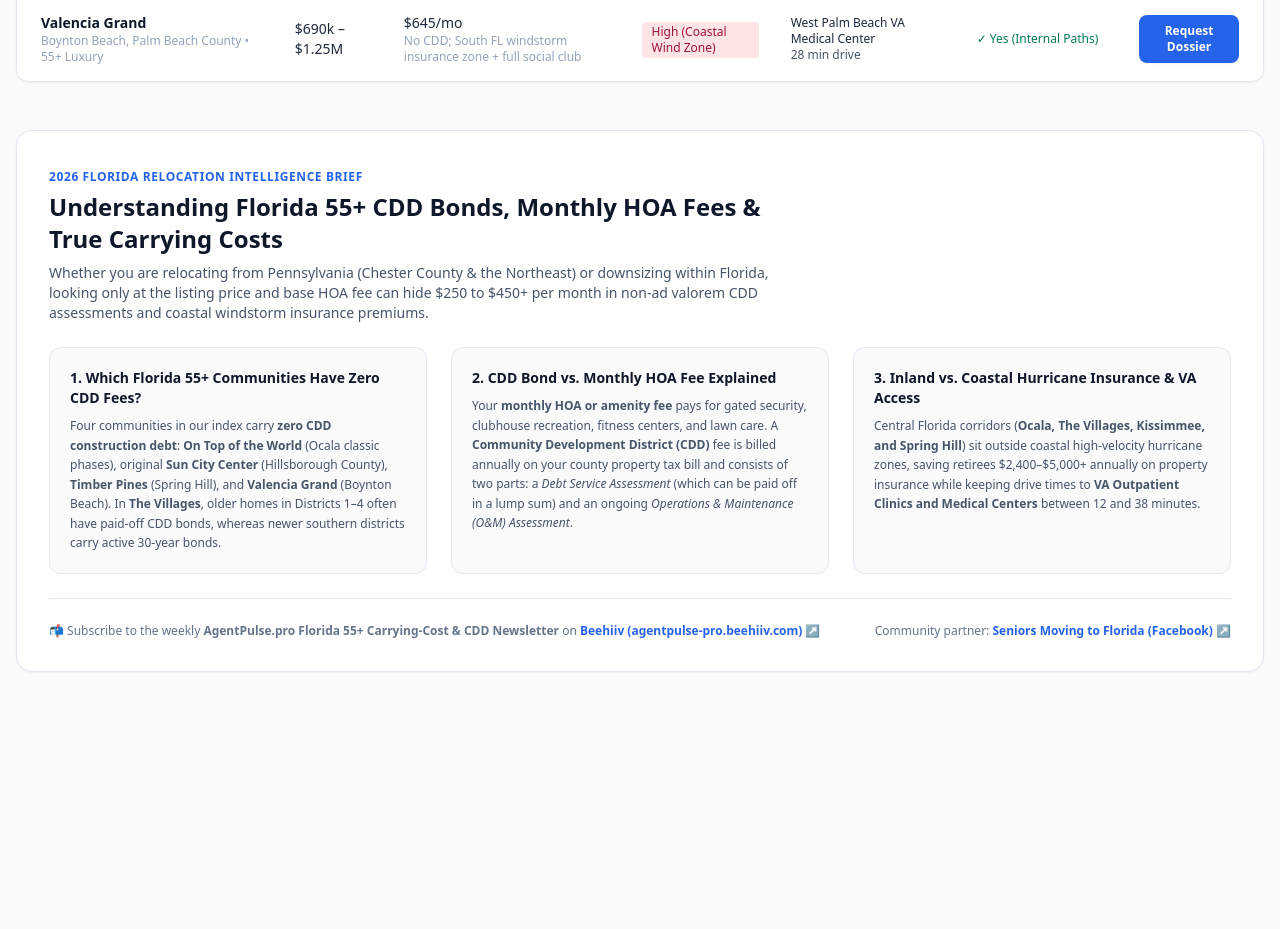
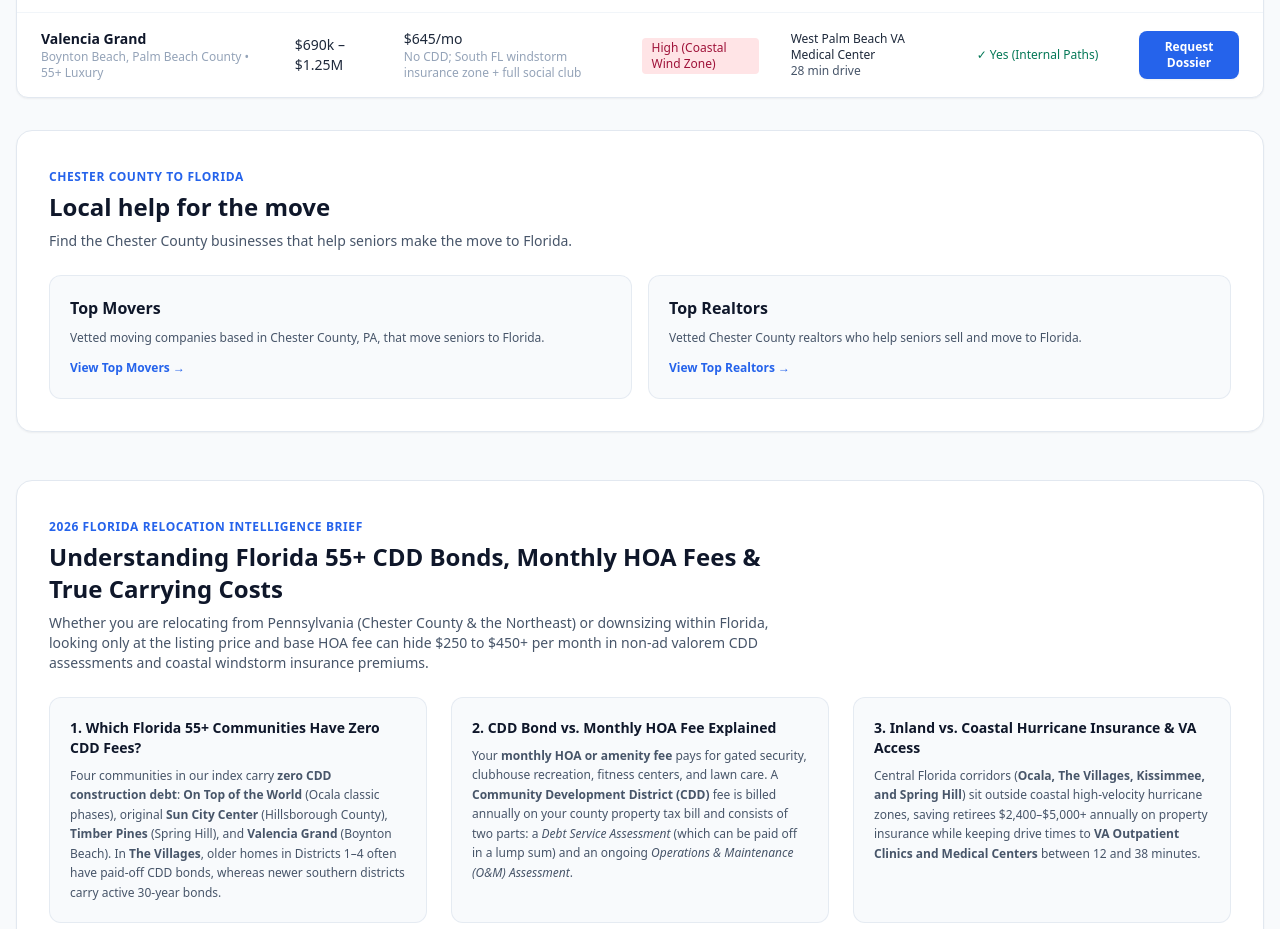
Before and after one commit to sovereign-fit/blogerr, a plain HTML site: page index.html in a window 1280 px wide. Shown: the part 1248-2177 px from the top of the page. Before the commit the page ends 2048 px from the top, so only its background shows below. Drawn offline with nearby package versions, Linux system fonts and the light colour scheme.

Commit message:
Link Chester County business directories from index

```diff
--- a/index.html
+++ b/index.html
@@ -184,6 +184,12 @@
       <nav aria-label="Primary Navigation" class="flex items-center gap-2 sm:gap-3">
         <a href="#cdd-faq" class="hidden md:inline-block text-xs font-medium text-slate-600 hover:text-slate-900 px-2 py-2">
           CDD vs. HOA Guide
+        </a>
+        <a href="https://agentpulse.pro/movers/" class="hidden md:inline-block text-xs font-medium text-slate-600 hover:text-slate-900 px-2 py-2">
+          Top Movers
+        </a>
+        <a href="https://agentpulse.pro/realtors/" class="hidden md:inline-block text-xs font-medium text-slate-600 hover:text-slate-900 px-2 py-2">
+          Top Realtors
         </a>
         <a href="https://agentpulse-pro.beehiiv.com" target="_blank" rel="noopener noreferrer" class="text-xs font-semibold text-blue-700 bg-blue-50 hover:bg-blue-100 border border-blue-200 px-3 py-2.5 rounded-lg transition">
           Newsletter (Beehiiv) ↗
@@ -472,6 +478,29 @@
             </tr>
           </tbody>
         </table>
+      </div>
+    </section>
+
+    <!-- Chester County Business Directories -->
+    <section id="chester-county-directories" aria-labelledby="chester-county-directories-title" class="max-w-7xl mx-auto px-4 py-4">
+      <div class="bg-white rounded-2xl border border-slate-200 p-6 md:p-8 shadow-sm">
+        <div class="max-w-3xl mb-6">
+          <span class="text-xs font-bold uppercase tracking-wider text-blue-600">Chester County to Florida</span>
+          <h2 id="chester-county-directories-title" class="text-xl md:text-2xl font-bold text-slate-900 mt-1">Local help for the move</h2>
+          <p class="text-sm text-slate-600 mt-2">Find the Chester County businesses that help seniors make the move to Florida.</p>
+        </div>
+        <div class="grid grid-cols-1 md:grid-cols-2 gap-4">
+          <a href="https://agentpulse.pro/movers/" class="block bg-slate-50 rounded-xl p-5 border border-slate-200/80 hover:border-blue-600 transition">
+            <h3 class="font-bold text-slate-900 mb-2">Top Movers</h3>
+            <p class="text-slate-600 text-xs leading-relaxed">Vetted moving companies based in Chester County, PA, that move seniors to Florida.</p>
+            <span class="inline-block text-blue-600 font-semibold text-xs mt-3">View Top Movers →</span>
+          </a>
+          <a href="https://agentpulse.pro/realtors/" class="block bg-slate-50 rounded-xl p-5 border border-slate-200/80 hover:border-blue-600 transition">
+            <h3 class="font-bold text-slate-900 mb-2">Top Realtors</h3>
+            <p class="text-slate-600 text-xs leading-relaxed">Vetted Chester County realtors who help seniors sell and move to Florida.</p>
+            <span class="inline-block text-blue-600 font-semibold text-xs mt-3">View Top Realtors →</span>
+          </a>
+        </div>
       </div>
     </section>
 
```
